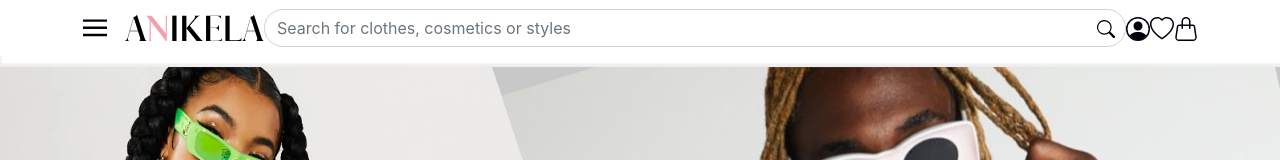
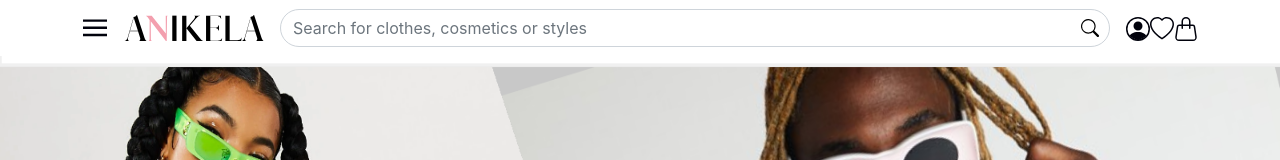
Before and after one commit to Coast-Information-Technology/anikela-ecommerce-customers-frontend, a React (Create React App) app: page / in a window 1280 px wide. Shown: the top 160 px of the page. Built offline with nearby package versions, Linux system fonts and the light colour scheme.

Commit message:
styled search bar component

```diff
--- a/src/scss/components/_search-bar.scss
+++ b/src/scss/components/_search-bar.scss
@@ -1,29 +1,31 @@
 .searchbar-form {
-  flex: 5;
-  @extend .nav-item, .position-relative;
+  flex-grow: 3;
+  align-self: center;
+  @extend .position-relative, .mx-3;
 
   &__input {
     width: 100%;
-    font-weight: 500;
+    font-size: 1rem;
+    display: block;
+    outline: none;
     border: 2px solid rgba($color: #000000, $alpha: 0.1);
-    outline: none;
-    @extend .form-control, .rounded-pill, .pe-5, .fs-6;
+    @extend .form-control, .position-relative, .rounded-pill, .pe-4;
   }
 
   &__btn {
-    width: 40px;
-    height: 40px;
+    width: 2rem;
+    height: 2rem;
     border: 1px solid transparent;
-    right: 0;
-    top: 50%;
-    transform: translateY(-50%);
-    @extend .rounded-circle, .position-absolute, .p-0;
+    @extend .rounded-circle,
+      .position-absolute,
+      .top-50,
+      .end-0,
+      .translate-middle-y,
+      .p-0,
+      .me-1;
     background-color: transparent;
-    .icon {
-      position: absolute;
-      top: 50%;
-      left: 50%;
-      transform: translate(-50%, -50%);
-    }
+  }
+  &__icon {
+    @extend .position-absolute, .top-50, .start-50, .translate-middle;
   }
 }
```
